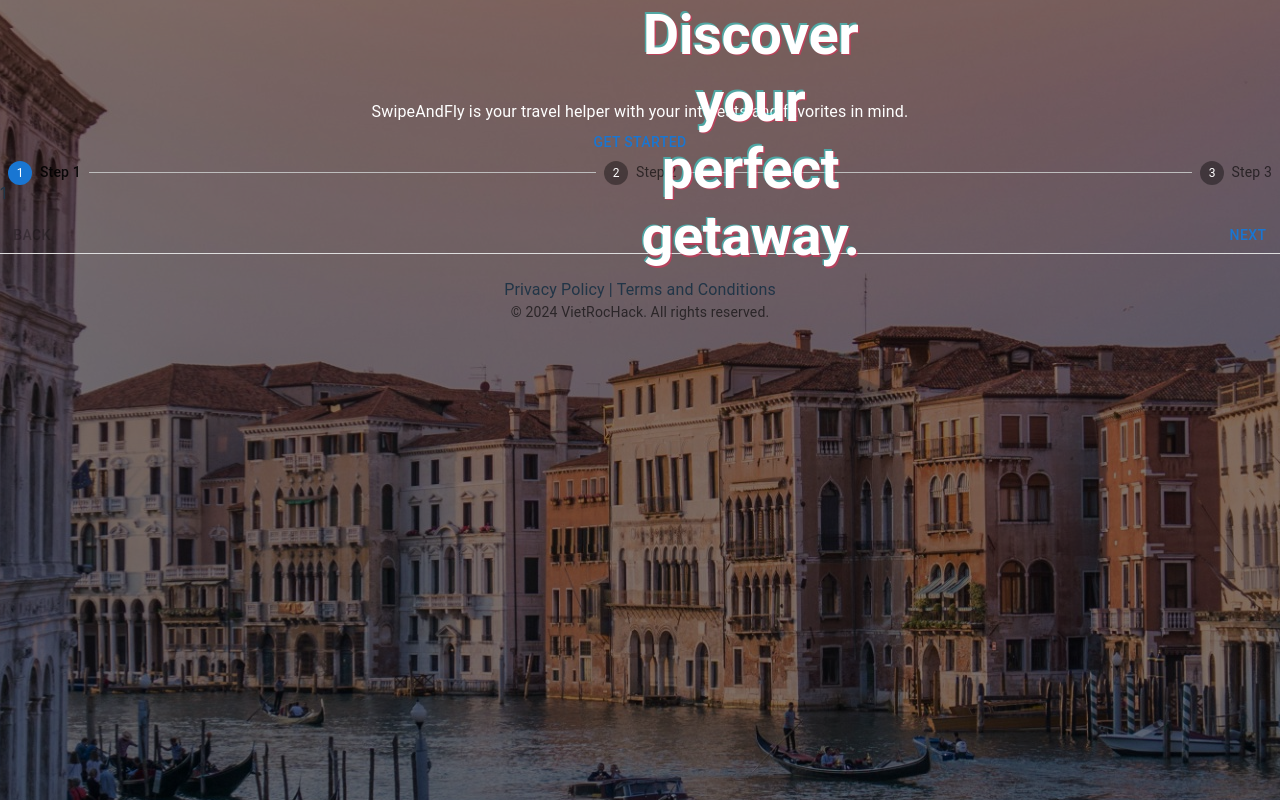
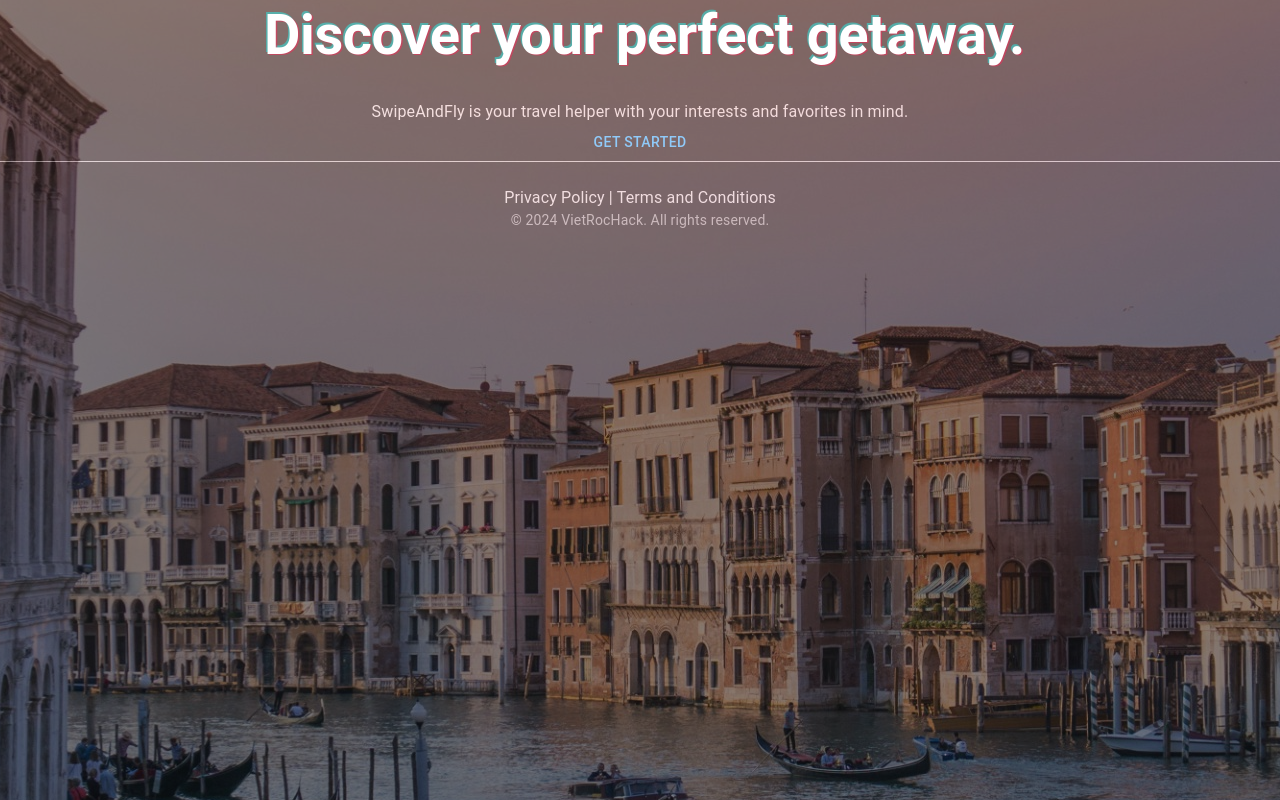
Before and after one commit to VietRocHack/TripPlanner-frontend, a React (Vite) app: page /get-started in a window 1280 px wide. Built offline with nearby package versions, Linux system fonts and the light colour scheme.

Commit message:
form screen skeleton

```diff
--- a/src/App.tsx
+++ b/src/App.tsx
@@ -6,6 +6,7 @@ import PrivacyPolicy from './pages/PrivacyPolicy/PrivacyPolicy'
 import TermsOfService from './pages/TermsOfService/TermsOfService'
 import Footer from './components/Footer/Footer'
 import GetStartedScreen from './pages/GetStartedScreen/GetStartedScreen'
+import FormScreen from './pages/FormScreen/FormScreen'
 
 function App() {
   return (
@@ -16,6 +17,7 @@ function App() {
         <Route path="/privacy-policy" element={<PrivacyPolicy />} />
         <Route path="/terms-and-conditions" element={<TermsOfService />} />
         <Route path="/get-started" element={<GetStartedScreen />}/>
+        <Route path="/create-trip" element={<FormScreen/>}/>
       </Routes>
       <Footer />
     </Router>
--- a/src/components/Stepper/CustomHorizontalStepper.tsx
+++ b/src/components/Stepper/CustomHorizontalStepper.tsx
@@ -31,11 +31,11 @@ export default function CustomHorizontalStepper({
   return (
     <>
       <Box sx={{ width: "100%" }}>
-        <Stepper activeStep={activeStep}>
+        <Stepper activeStep={activeStep} >
           {steps.map((label) => {
             return (
               <Step key={label}>
-                <StepLabel>{label}</StepLabel>
+                <StepLabel sx={{ color: "white" }}>{label}</StepLabel>
               </Step>
             );
           })}
--- a/src/index.css
+++ b/src/index.css
@@ -81,6 +81,7 @@ body {
   place-items: center; */
   min-width: 320px;
   min-height: 100vh;
+  z-index: -99;
 }
 
 h1 {
--- a/src/main.tsx
+++ b/src/main.tsx
@@ -2,9 +2,20 @@ import React from 'react'
 import ReactDOM from 'react-dom/client'
 import App from './App.tsx'
 import './index.css'
+import { ThemeProvider, createTheme } from "@mui/material/styles";
+import CssBaseline from "@mui/material/CssBaseline";
 
-ReactDOM.createRoot(document.getElementById('root')!).render(
+const darkTheme = createTheme({
+  palette: {
+    mode: "dark",
+  },
+});
+
+ReactDOM.createRoot(document.getElementById("root")!).render(
   <React.StrictMode>
-    <App />
-  </React.StrictMode>,
-)
+    <ThemeProvider theme={darkTheme}>
+      <CssBaseline />
+      <App />
+    </ThemeProvider>
+  </React.StrictMode>
+);
--- /dev/null
+++ b/src/pages/FormScreen/FormPartOne.tsx
@@ -0,0 +1,11 @@
+// import React from "react";
+import { TextField } from "@mui/material";
+
+
+export default function FormPartOne() {
+  return (
+    <>
+      <TextField id="outlined-basic" label="Location" variant="outlined" />
+    </>
+  );
+}
--- /dev/null
+++ b/src/pages/FormScreen/FormScreen.tsx
@@ -0,0 +1,30 @@
+// import React, { useState } from "react";
+// import "./GetStartedScreen.css";
+
+import CustomHorizontalStepper from "../../components/Stepper/CustomHorizontalStepper";
+import FormPartOne from "../FormScreen/FormPartOne";
+import Catchphrase from "../HomeScreen/Catchphrase";
+
+// interface Time{
+//   hour: number
+//   minutes: number
+// }
+
+export default function FormScreen() {
+  // const [location, setLocation] = useState<string>("");
+  // const [startTime, setStartTime] = useState<Time>();
+  // const [endTime, setEndTime] = useState<Time>();
+  // const [preferredActivities, setPreferredActivities] = useState<string[]>()
+
+  // const [videos, setVideos] = useState<string[]>()
+
+  return (
+    <>
+      <Catchphrase/>
+      <CustomHorizontalStepper
+        steps={["Initial steps", "Add your touch", "Review your trip"]}
+        nodes={[<FormPartOne />, <>2</>, <>3</>, <>end</>]}
+      />
+    </>
+  );
+}
--- a/src/pages/GetStartedScreen/GetStartedScreen.css
+++ b/src/pages/GetStartedScreen/GetStartedScreen.css
@@ -4,7 +4,7 @@
   left: -50%;
   width: 200%;
   height: 200%;
-  z-index: -99;
+  z-index: -0.99;
 }
 .bg img {
   position: absolute;
@@ -17,15 +17,16 @@
   min-height: 50%;
   opacity: 50%;
 }
-.bg .bg-dark-cover {
+
+/* .bg .bg-dark-cover {
   position: absolute;
   top: 0;
   left: 0;
   right: 0;
   bottom: 0;
   background-color: black;
-  z-index: -100;
-}
+  z-index: ;
+} */
 
 .main-flex {
   display: flex;
--- a/src/pages/GetStartedScreen/GetStartedScreen.tsx
+++ b/src/pages/GetStartedScreen/GetStartedScreen.tsx
@@ -3,25 +3,24 @@ import './GetStartedScreen.css'
 import Catchphrase from "../HomeScreen/Catchphrase";
 import { Button, Typography } from "@mui/material";
 // import HorizontalStepper from "../../components/Stepper/HorizontalStepper";
-import CustomHorizontalStepper from "../../components/Stepper/CustomHorizontalStepper";
+// import CustomHorizontalStepper from "../../components/Stepper/CustomHorizontalStepper";
+// import FormPartOne from "../FormScreen/FormPartOne";
 
 const GetStartedScreen: React.FC = () => {
     return (
       <>
         <div className="bg">
-            <img src="./src/assets/background.jpeg" alt=""/>
-            <div className="bg-dark-cover"></div>
+          <img src="./src/assets/background.jpeg" alt="" />
+          {/* <div className="bg-dark-cover"></div> */}
         </div>
         <div className="main-flex">
           <Catchphrase />
-          <Typography variant="body1" sx={{color: "white"}}>
-            SwipeAndFly is your travel helper with your interests and favorites in mind.
+          <Typography variant="body1" sx={{ color: "white" }}>
+            SwipeAndFly is your travel helper with your interests and favorites
+            in mind.
           </Typography>
           <Button>Get started</Button>
-          <CustomHorizontalStepper
-          steps={["Step 1", "Step 2", "Step 3"]}
-          nodes={[<>1</>, <>2</>, <>3</>, <>end</>]}
-          />
+
         </div>
       </>
     );
--- a/src/pages/HomeScreen/Catchphrase.tsx
+++ b/src/pages/HomeScreen/Catchphrase.tsx
@@ -9,11 +9,30 @@ const Catchphrase: React.FC = () => {
             display: "block",
             position: "relative",
             height: "100px",
-                // width: "100%",
             textAlign: "center",
-                // marginTop: "200px",
           }}
         >
+          <Typography
+            variant="h2"
+            sx={{
+              fontWeight: "bold",
+              position: "relative",
+              top: 0,
+              left: 0,
+              width: "calc(100% + 6px)",
+
+              color: "#2AF0EA80",
+              fontSize: {
+                xs: "3rem",
+                sm: "3rem",
+                md: "2.9rem",
+                lg: "3.5rem",
+                xl: "4rem",
+              },
+            }}
+          >
+            Discover your perfect getaway.
+          </Typography>
           <Typography
             variant="h2"
             sx={{
@@ -21,6 +40,7 @@ const Catchphrase: React.FC = () => {
               position: "absolute",
               top: "3px",
               left: "3px",
+              width: "calc(100% + 6px)",
               color: "#FE285880",
               fontSize: {
                 xs: "3rem",
@@ -38,27 +58,9 @@ const Catchphrase: React.FC = () => {
             sx={{
               fontWeight: "bold",
               position: "absolute",
-                  top: 0,
-                  left: 0,
-                  color: "#2AF0EA80",
-                  fontSize: {
-                    xs: "3rem",
-                    sm: "3rem",
-                    md: "2.9rem",
-                    lg: "3.5rem",
-                    xl: "4rem",
-                  },
-                }}
-              >
-                Discover your perfect getaway.
-              </Typography>
-              <Typography
-                variant="h2"
-                sx={{
-                  fontWeight: "bold",
-                  position: "absolute",
               top: "1.5px",
               left: "1.5px",
+              width: "calc(100% + 6px)",
               color: "white",
               fontSize: {
                 xs: "3rem",
@@ -73,7 +75,7 @@ const Catchphrase: React.FC = () => {
           </Typography>
         </Box>
       </>
-    )
+    );
 }
 
 export default Catchphrase;
```
Lines whose indentation alone changed are shown as unchanged.
